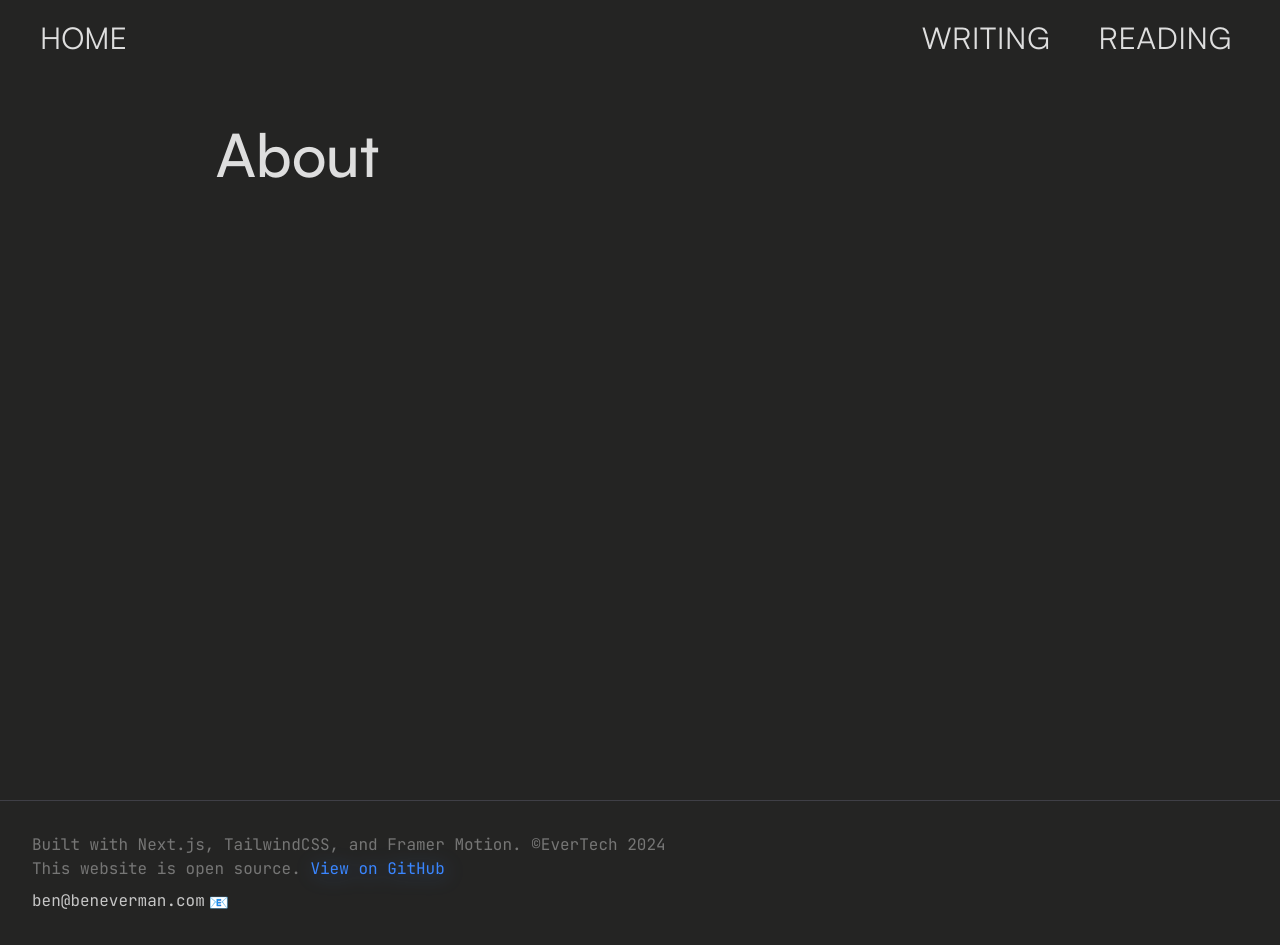
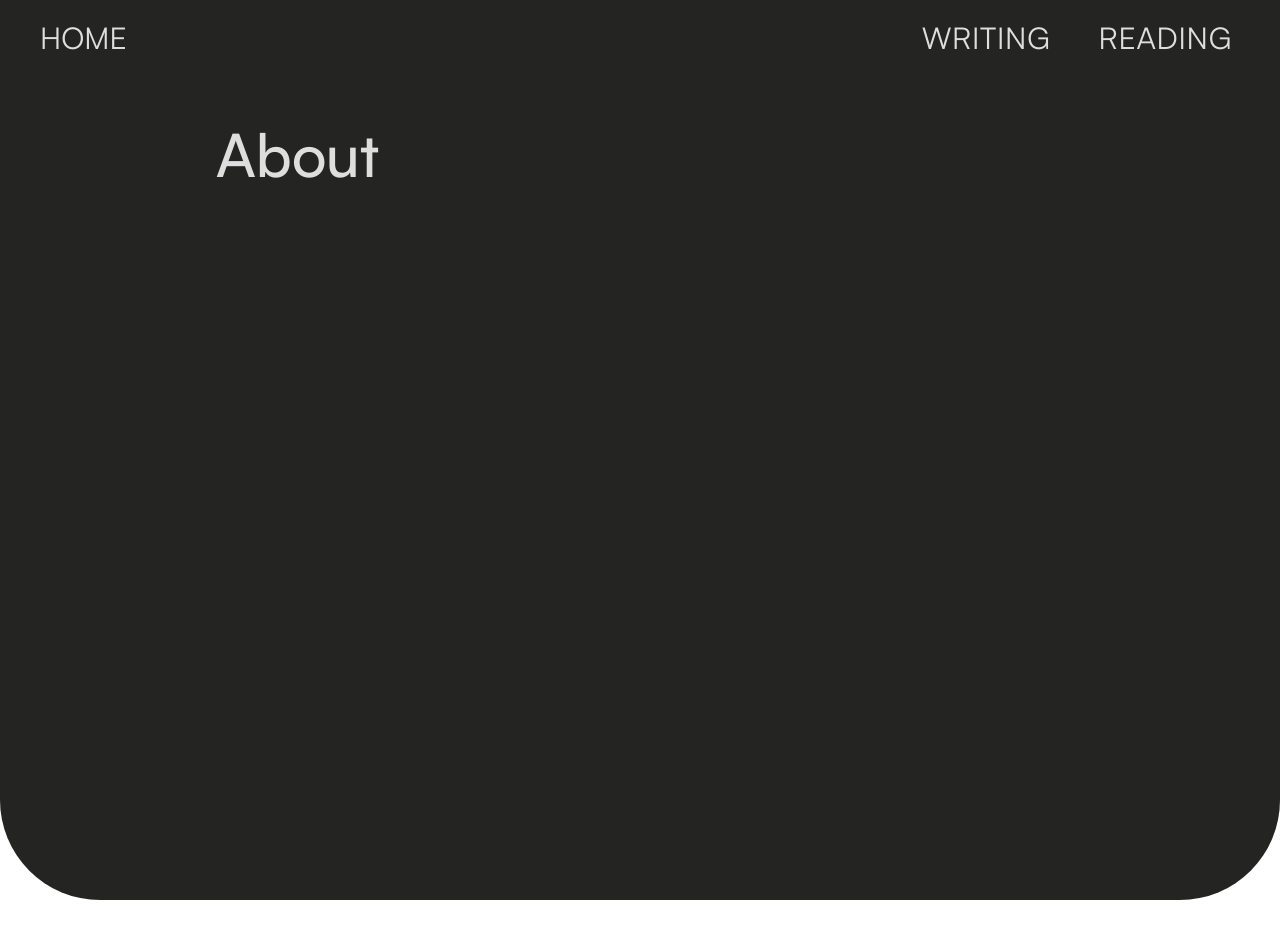
Before and after one commit to beverm2391/beneverman.com-v5, a Next.js app: page /about in a window 1280 px wide. Shown: the top 952 px of the page. Built offline with nearby package versions, Linux system fonts and the light colour scheme.

Commit message:
fixed bookshelf padding, new footer

```diff
--- a/app/layout.tsx
+++ b/app/layout.tsx
@@ -129,7 +129,7 @@ export default function RootLayout({
           // "min-h-screen min-h-[100dvh]", // ? I was weirdly having isues where the container would change size when the keyboard was open on mobile. min-h-screen is a fallback for now.
           "w-screen py-4 px-4 md:px-8",
           "relative",
-          "background"
+          "background",
         )}>
           <div className="flex justify-between items-center mb-8">
             <Logo />
@@ -137,8 +137,8 @@ export default function RootLayout({
           </div>
           {children}
         </main>
-        <Footer />
       </body>
+      <Footer />
     </html>
   )
 }
--- a/core/components/Footer.tsx
+++ b/core/components/Footer.tsx
@@ -21,7 +21,10 @@ export default function Footer() {
     } else {
         return (
             <>
-                <div className='w-full flex bg-[var(--background-color)]'>
+                <div className='bg-[var(--background-color)] h-[100px] rounded-b-[100px]' />
+                <div className='w-full flex bg-[var(--footer-bg-color)] sticky bottom-0 -z-50'>
+                    {/* this next div is to cover the rounded corners */}
+                    <div className='absolute w-full h-full top-0 bg-[var(--footer-bg-color)] -translate-y-[100%]'/>
                     <div className="relative flex flex-col mx-auto w-full border-t border-zinc-700 justify-between items-end px-8 py-8 ">
                         <div className='w-full mb-2 font-mono text-[var(--text-body-color)]'>
                             <h2 className='text-base opacity-50'>
@@ -34,7 +37,7 @@ export default function Footer() {
                                 <Link
                                     href="https://github.com/beverm2391/beneverman.com-v5"
                                     target="_blank"
-                                    className='highlight'
+                                    className='highlight cursor-pointer'
                                 >
                                     View on GitHub
                                 </Link>
--- a/core/components/Pages/ReadingListPage.tsx
+++ b/core/components/Pages/ReadingListPage.tsx
@@ -146,7 +146,7 @@ export default function ReadingListPage({ data }: { data: ParsedResult[] }) {
                 animate={{ opacity: 1 }}
                 transition={{ duration: 0.4 }}
             >
-                <div className='h-full flex flex-col-reverse lg:flex-row gap-8'>
+                <div className='h-full flex flex-col-reverse lg:flex-row gap-8 px-2'>
                     <Tabs defaultValue="list" className="w-full">
                         <TabsList className='mb-8 bg-transparent border border-zinc-600 rounded-xl'>
                             <TabsTrigger
--- a/styles/globals.css
+++ b/styles/globals.css
@@ -6,10 +6,11 @@
     transform: rotateX(50deg);
 }
 
-body {
+:root {
     --background-color: #242423; /* Main background color */
     --text-color: #dedede; /* Main text color */
     --text-body-color: #c7c7c7; /* This has less-contrast than the main text-color, great for body text */
+    --footer-bg-color: #3b3b3a; /* Footer background color */
 
     --hover-bg-color: rgba(255, 255, 255, 0); /* Hover background color */
     --hover-text-color: #376ff3; /* Hover text color */
```
